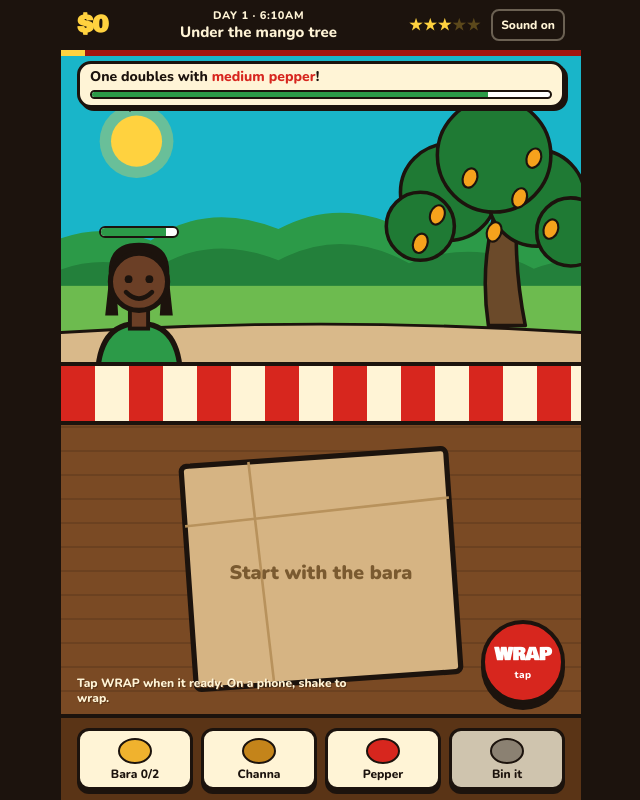
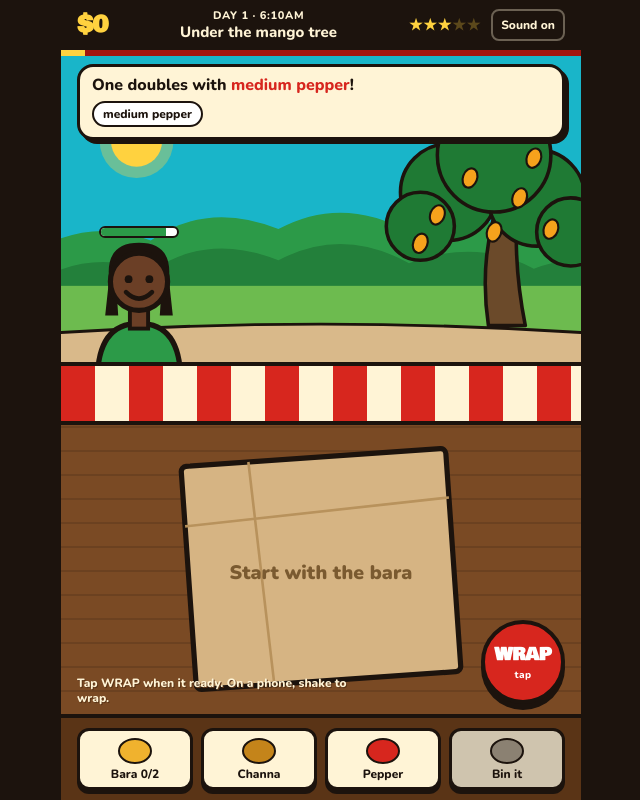
Before and after one commit to Sterls/doubles-vendor, a plain HTML site: page index.html in a window 1280 px wide. Both pictures are taken after a click on the button "Open the stand". Shown: the whole page, without its empty margins (319-959 px from the left). Drawn offline with nearby package versions, Linux system fonts and the light colour scheme.

Commit message:
Bring back the original order bubble with ingredient chips
Co-Authored-By: Claude Opus 5.5 <noreply@anthropic.com>
Claude-Session: https://claude.ai/code/session_01AZPtNhEFBT3VsRGURW3THy

```diff
--- a/index.html
+++ b/index.html
@@ -57,21 +57,16 @@ button:focus-visible { outline: 3px solid var(--cream); outline-offset: 2px; }
 /* Scene */
 .scene { position: relative; flex: 1 1 40%; min-height: 0; background: var(--sky); overflow: hidden; }
 #backdrop { position: absolute; inset: 0; width: 100%; height: 100%; display: block; }
-.bubble { position: absolute; z-index: 3; top: 5px; left: var(--gl); right: var(--gr); background: var(--cream); border: 3px solid var(--ink); border-radius: 14px; padding: 5px 10px 6px; box-shadow: 3px 3px 0 var(--ink); transition: opacity .15s; }
-.bubble::after { content: ""; position: absolute; left: 44px; bottom: -13px; border: 6px solid transparent; border-top-color: var(--ink); }
+.bubble { position: absolute; z-index: 3; top: 8px; left: var(--gl); right: var(--gr); background: var(--cream); border: 3px solid var(--ink); border-radius: 16px; padding: 8px 12px 10px; box-shadow: 4px 4px 0 var(--ink); transition: opacity .15s; }
+.bubble::after { content: ""; position: absolute; left: 44px; bottom: -14px; border: 7px solid transparent; border-top-color: var(--ink); }
 .bubble.empty { opacity: .0; }
-.bubble .say { font-size: 14px; line-height: 1.2; }
-.bubble em { font-style: normal; color: var(--red); }
-.bubble em.ok { color: var(--leaf); }
-.bubble u { text-decoration: none; }
-.bubble u.ok { color: var(--leaf); }
-.bubble u.bad { color: var(--red); }
-.bubble.multi .say { font-size: 13px; font-weight: 600; }
-.bubble.multi .say em { font-weight: 900; }
-.now { margin-top: 2px; font-size: 14px; line-height: 1.2; display: flex; gap: 6px; }
-.now i { font-style: normal; color: var(--red); white-space: nowrap; }
-.bpat { margin-top: 4px; height: 5px; border: 2px solid var(--ink); border-radius: 6px; background: #fff; overflow: hidden; }
-.bpat > div { height: 100%; width: 100%; background: var(--leaf); }
+.bubble .say { font-size: 16px; line-height: 1.25; }
+.bubble .say em { font-style: normal; color: var(--red); }
+.chips { display: flex; flex-wrap: wrap; gap: 6px; margin-top: 6px; }
+.chip { font-size: 12px; padding: 3px 9px; border-radius: 99px; border: 2px solid var(--ink); background: #fff; }
+.chip.ok { background: var(--leaf); color: #fff; }
+.chip.bad { background: var(--red); color: #fff; }
+.chip.num { background: var(--ink); color: var(--cream); }
 .queue { position: absolute; inset: 0; }
 .cust { position: absolute; bottom: 12%; width: 21%; max-width: 104px; transition: left .45s cubic-bezier(.3,1.3,.5,1), transform .45s, opacity .45s; transform-origin: 50% 100%; }
 .cust svg { display: block; width: 100%; height: auto; }
@@ -176,7 +171,7 @@ button:focus-visible { outline: 3px solid var(--cream); outline-offset: 2px; }
 
   <div class="scene" id="scene">
     <svg id="backdrop" viewBox="0 0 400 260" preserveAspectRatio="xMidYMax slice" aria-hidden="true"></svg>
-    <div class="bubble empty" id="bubble"><div class="say" id="say"></div><div class="chips" id="chips"></div><div class="bpat"><div id="bpat"></div></div></div>
+    <div class="bubble empty" id="bubble"><div class="say" id="say"></div><div class="chips" id="chips"></div></div>
     <div class="queue" id="queue"></div>
     <div class="counter"></div>
   </div>
@@ -434,26 +429,27 @@ function renderBubble() {
   const c = queue[0], bub = $('bubble');
   bub.classList.toggle('empty', !c);
   if (!c) return;
-  const it = c.items[Math.min(c.cur, c.items.length - 1)], tname = id => TOPS.find(t => t.id === id).name.toLowerCase();
+  const it = c.items[Math.min(c.cur, c.items.length - 1)], tname = id => TOPS.find(t => t.id === id).name;
   const all = t => S.tops.length >= 2 && t.tops.size === S.tops.length;
   const and = w => w.length > 1 ? w.slice(0, -1).join(', ') + ' and ' + w[w.length - 1] : w[0] || '';
-  // The doubles being made right now: each word turns green once it is on the paper; anything extra shows in red.
-  const live = it.ask.map(id => id === 'pepper' ? `<em class="${build.pepper === it.pepper ? 'ok' : ''}">${PEPPER[it.pepper]}</em>` : `<u class="${build.tops.has(id) ? 'ok' : ''}">${tname(id)}</u>`);
-  let extra = ''; build.tops.forEach(id => { if (!it.tops.has(id)) extra += ` <u class="bad">No ${tname(id)}!</u>`; });
-  bub.classList.toggle('multi', c.items.length > 1);
   if (c.items.length === 1) {
-    $('say').innerHTML = 'One doubles with ' + and(live) + (it.ask.length === 1 && S.tops.length ? ', nothing else' : '') + '!' + extra;
-    $('chips').hidden = true;
-    return;
+    // Each customer calls the order in their own random sequence, fixed for as long as they wait.
+    $('say').innerHTML = 'One doubles with ' + and(it.ask.map(id => id === 'pepper' ? `<em>${PEPPER[it.pepper]}</em>` : tname(id).toLowerCase())) + (it.ask.length === 1 && S.tops.length ? ', nothing else' : '') + '!';
+  } else {
+    // Several doubles: the customer calls it the short way ("Two slight, one plenty with everything!").
+    const groups = [];
+    c.items.forEach(t => { const key = t.pepper + [...t.tops].sort().join(); const g = groups.find(g => g.key === key); g ? g.n++ : groups.push({ key, n: 1, t }); });
+    const call = groups.map(g => ['one', 'two', 'three'][g.n - 1] + ' <em>' + ['no pepper', 'slight', 'medium', 'plenty'][g.t.pepper] + '</em>' + (all(g.t) ? ' with everything' : g.t.tops.size ? ' with ' + and(g.t.ask.filter(id => id !== 'pepper').map(id => tname(id).toLowerCase())) : '')).join(', ');
+    $('say').innerHTML = call[0].toUpperCase() + call.slice(1) + '!';
   }
-  // Several doubles: the customer calls it the short way ("Two slight, one plenty with everything!"),
-  // and one line underneath spells out the doubles being made now.
-  const groups = [];
-  c.items.forEach(t => { const key = t.pepper + [...t.tops].sort().join(); const g = groups.find(g => g.key === key); g ? g.n++ : groups.push({ key, n: 1, t }); });
-  const call = groups.map(g => ['one', 'two', 'three'][g.n - 1] + ' <em>' + ['no pepper', 'slight', 'medium', 'plenty'][g.t.pepper] + '</em>' + (all(g.t) ? ' with everything' : g.t.tops.size ? ' with ' + and(g.t.ask.filter(id => id !== 'pepper').map(tname)) : '')).join(', ');
-  $('say').innerHTML = call[0].toUpperCase() + call.slice(1) + '!';
-  $('chips').hidden = false; $('chips').className = 'now';
-  $('chips').innerHTML = `<i>▶ ${Math.min(c.cur + 1, c.items.length)} of ${c.items.length}</i><span>${live.join(' · ')}${extra}</span>`;
+  // Chips for the doubles being made now: green once it is right, red for anything extra.
+  let chips = c.items.length > 1 ? `<span class="chip num">${Math.min(c.cur + 1, c.items.length)} of ${c.items.length}</span>` : '';
+  it.ask.forEach(id => {
+    if (id === 'pepper') chips += `<span class="chip ${build.pepper === it.pepper ? 'ok' : ''}">${PEPPER[it.pepper]}</span>`;
+    else chips += `<span class="chip ${build.tops.has(id) ? 'ok' : ''}">${tname(id)}</span>`;
+  });
+  build.tops.forEach(id => { if (!it.tops.has(id)) chips += `<span class="chip bad">no ${tname(id).toLowerCase()}!</span>`; });
+  $('chips').innerHTML = chips;
 }
 
 /* ---------- building ---------- */
@@ -690,7 +686,6 @@ function tick(ts) {
       const f = Math.max(0, c.pat / c.max);
       c.bar.style.width = f * 100 + '%';
       c.bar.style.background = f > .5 ? '#2c9a48' : f > .25 ? '#f0b22e' : '#d7261e';
-      if (c === queue[0]) { $('bpat').style.width = c.bar.style.width; $('bpat').style.background = c.bar.style.background; }
       c.mouth.setAttribute('d', MOUTH[f > .5 ? 2 : f > .25 ? 1 : 0]);
       if (c.pat <= 0) { stats.lost++; S.rep = Math.max(0, S.rep - .25); leave(c, false); floatText('Steups!', true); sfx.bad(); }
     }
```
